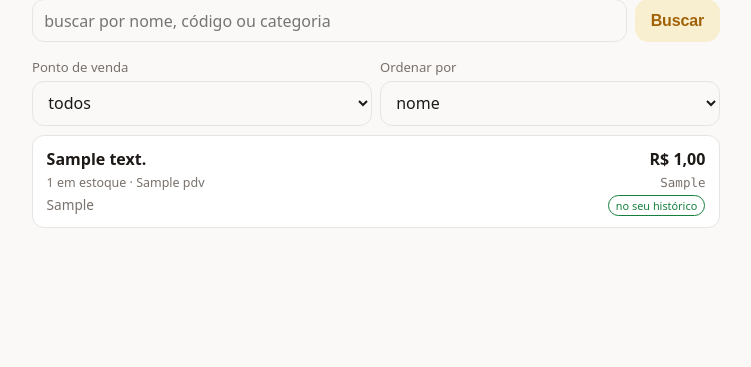
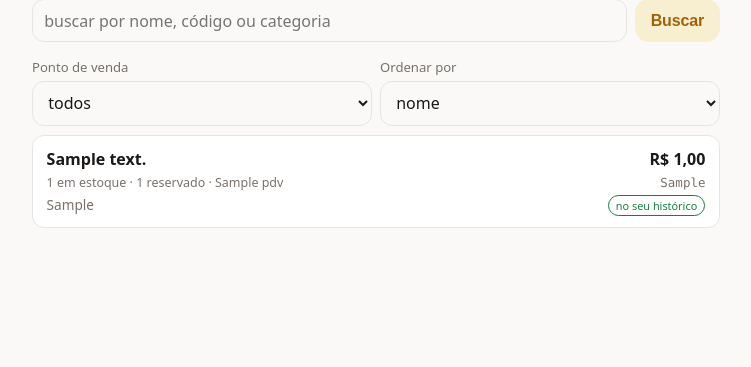
Before and after one commit to bryansfzendron/Mercadinho, a PHP site: page /loja in a window 1280 px wide. Shown: the part 295-662 px from the top of the page, without its empty margins (264-1015 px from the left). Run offline with PHP 8.4, Linux system fonts and the light colour scheme; the visitor is signed in with stand-in values (Sample User, id 1); tables that the repository leaves empty hold one stand-in row (values such as "Sample post").

Commit message:
Catalogo mostra o reservado, que e o que faz a conta bater com o TouchPay
Reservado e o que o TouchPay ja tirou da prateleira e ainda nao fechou. Sem ele
na tela, o estoque do app parece divergir do painel sem motivo aparente.

Co-Authored-By: Claude Opus 5 <noreply@anthropic.com>
Claude-Session: https://claude.ai/code/session_01UD3p3yV3hAUwjeTx71jmFE

```diff
--- a/app/views/loja_lista.php
+++ b/app/views/loja_lista.php
@@ -125,6 +125,11 @@ $estoques = ['' => 'Todos', 'com' => 'Com estoque', 'sem' => 'Sem estoque'];
                             <?php else: ?>
                                 <span class="zerado">sem estoque</span>
                             <?php endif; ?>
+                            <?php // Reservado e o que o TouchPay ja tirou da prateleira mas
+                                  // ainda nao fechou. Sem ele a conta com o painel nao bate. ?>
+                            <?php if ((float) $l['reservado'] > 0): ?>
+                                · <?= qtd_fmt($l['reservado']) ?> reservado
+                            <?php endif; ?>
                             · <?= e($l['pdv']) ?>
                         </span>
                         <span class="mono"><?= $l['ean'] ? e($l['ean']) : e($l['codigo'] ?: 'sem código') ?></span>
```
